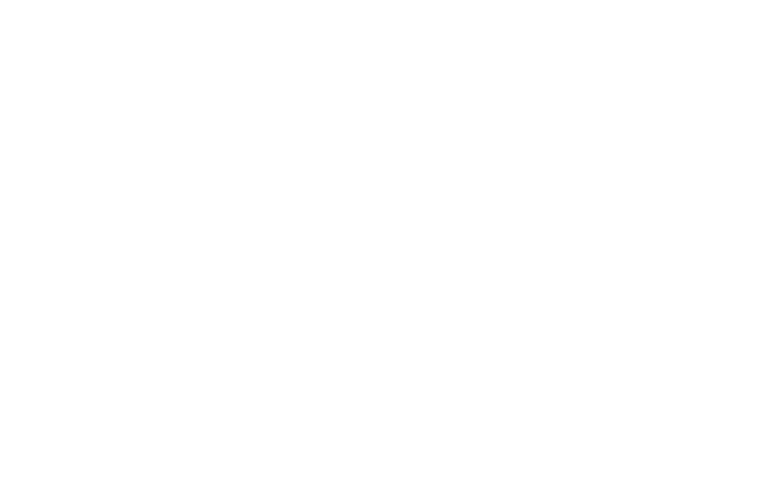
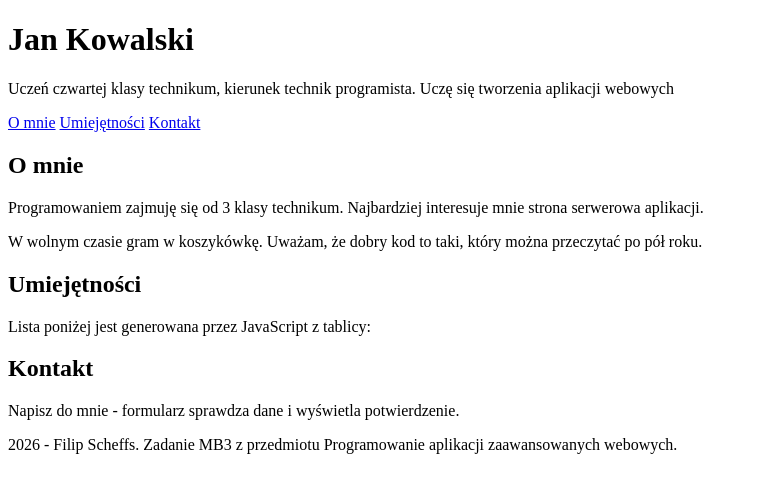
Before and after one commit to filipscheffs676/Programowanie-Aplikacji-Zaawansowanych-Webowych, a plain HTML site: page index.html in a window 1280 px wide. Shown: the whole page, without its empty margins (0-757 px from the left). Drawn offline with Linux system fonts and the light colour scheme.

Commit message:
Dodałem HTML do zadania

```diff
--- a/index.html
+++ b/index.html
@@ -6,6 +6,40 @@
     <title>Document</title>
 </head>
 <body>
+    <header>
+        <h1>Jan Kowalski</h1>
+        <p class="podtytul">
+            Uczeń czwartej klasy technikum, kierunek technik programista. Uczę się tworzenia aplikacji webowych
+        </p>
+        <nav>
+            <a href="#o-mnie">O mnie</a>
+            <a href="#umiejetnosci">Umiejętności</a>
+            <a href="#kontakt">Kontakt</a>
+        </nav>
+    </header>
+    <main>
+        <section id="o-mnie">
+            <h2>O mnie</h2>
+            <p>
+                Programowaniem zajmuję się od 3 klasy technikum. Najbardziej interesuje mnie strona serwerowa aplikacji.
+            </p>
+            <p>
+                W wolnym czasie gram w koszykówkę. Uważam, że dobry kod to taki, który można przeczytać po pół roku.
+            </p>
+        </section>
+        <section id="umiejetnosci">
+            <h2>Umiejętności</h2>
+            <p>Lista poniżej jest generowana przez JavaScript z tablicy:</p>
+            <ul id="lista-umiejetnosci"></ul>
+        </section>
+        <section id="kontakt">
+            <h2>Kontakt</h2>
+            <p>Napisz do mnie - formularz sprawdza dane i wyświetla potwierdzenie.</p>
+        </section>
+    </main>
+    <footer>
+        <p>2026 - Filip Scheffs. Zadanie MB3 z przedmiotu Programowanie aplikacji zaawansowanych webowych.</p>
+    </footer>
 
 </body>
 </html>
```
